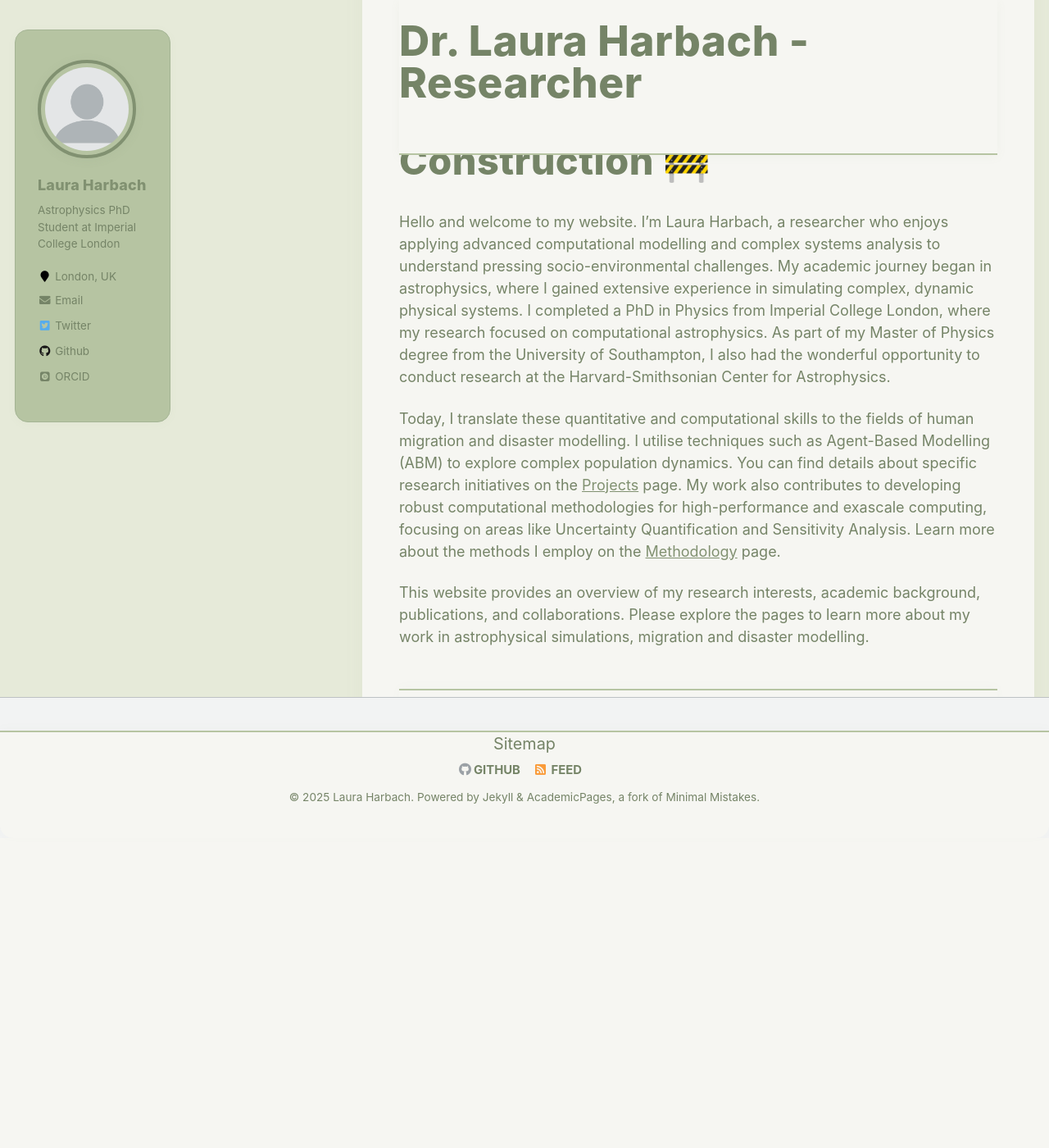
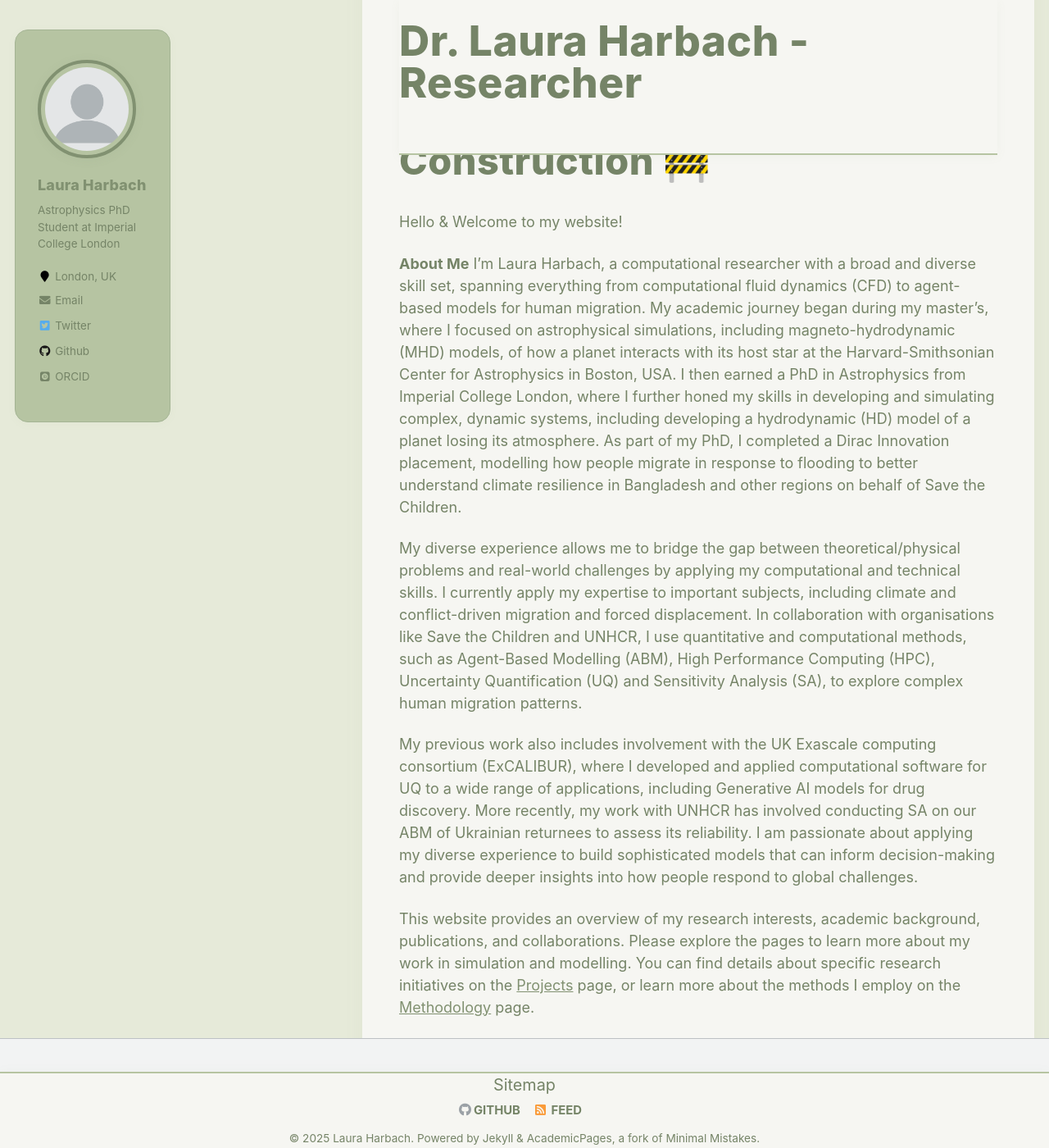
Before and after one commit to lauraharbach/lauraharbach.github.io, a Jekyll site: the page built from _pages/home.md, in a window 1280 px wide and 1400 px high, scrolled down 378 px. Shown: the whole window at 82% size. Built offline with Jekyll 4.4.1, drawn with Linux system fonts in a browser that asks for light colours; some web fonts are replaced; before the commit the page ends 1364 px from its top, so only the background shows below that.

Commit message:
Update home.md

```diff
--- a/_pages/home.md
+++ b/_pages/home.md
@@ -5,8 +5,13 @@ permalink: /
 
 # 🚧 Website Under Construction 🚧
 
-Hello and welcome to my website. I'm Laura Harbach, a researcher who enjoys applying advanced computational modelling and complex systems analysis to understand pressing socio-environmental challenges. My academic journey began in astrophysics, where I gained extensive experience in simulating complex, dynamic physical systems. I completed a PhD in Physics from Imperial College London, where my research focused on computational astrophysics. As part of my Master of Physics degree from the University of Southampton, I also had the wonderful opportunity to conduct research at the Harvard-Smithsonian Center for Astrophysics.
+Hello & Welcome to my website!
 
-Today, I translate these quantitative and computational skills to the fields of human migration and disaster modelling. I utilise techniques such as Agent-Based Modelling (ABM) to explore complex population dynamics. You can find details about specific research initiatives on the [Projects](/projects) page. My work also contributes to developing robust computational methodologies for high-performance and exascale computing, focusing on areas like Uncertainty Quantification and Sensitivity Analysis. Learn more about the methods I employ on the [Methodology](/methodology) page.
+**About Me**
+I'm Laura Harbach, a computational researcher with a broad and diverse skill set, spanning everything from computational fluid dynamics (CFD) to agent-based models for human migration. My academic journey began during my master's, where I focused on astrophysical simulations, including magneto-hydrodynamic (MHD) models, of how a planet interacts with its host star at the Harvard-Smithsonian Center for Astrophysics in Boston, USA. I then earned a PhD in Astrophysics from Imperial College London, where I further honed my skills in developing and simulating complex, dynamic systems, including developing a hydrodynamic (HD) model of a planet losing its atmosphere. As part of my PhD, I completed a Dirac Innovation placement, modelling how people migrate in response to flooding to better understand climate resilience in Bangladesh and other regions on behalf of Save the Children.
 
-This website provides an overview of my research interests, academic background, publications, and collaborations. Please explore the pages to learn more about my work in astrophysical simulations, migration and disaster modelling.
+My diverse experience allows me to bridge the gap between theoretical/physical problems and real-world challenges by applying my computational and technical skills. I currently apply my expertise to important subjects, including climate and conflict-driven migration and forced displacement. In collaboration with organisations like Save the Children and UNHCR, I use quantitative and computational methods, such as Agent-Based Modelling (ABM), High Performance Computing (HPC), Uncertainty Quantification (UQ) and Sensitivity Analysis (SA), to explore complex human migration patterns.
+
+My previous work also includes involvement with the UK Exascale computing consortium (ExCALIBUR),  where I developed and applied computational software for UQ to a wide range of applications, including Generative AI models for drug discovery. More recently, my work with UNHCR has involved conducting SA on our ABM of Ukrainian returnees to assess its reliability. I am passionate about applying my diverse experience to build sophisticated models that can inform decision-making and provide deeper insights into how people respond to global challenges.
+
+This website provides an overview of my research interests, academic background, publications, and collaborations. Please explore the pages to learn more about my work in simulation and modelling. You can find details about specific research initiatives on the [Projects](/projects) page, or learn more about the methods I employ on the [Methodology](/methodology) page.
```
